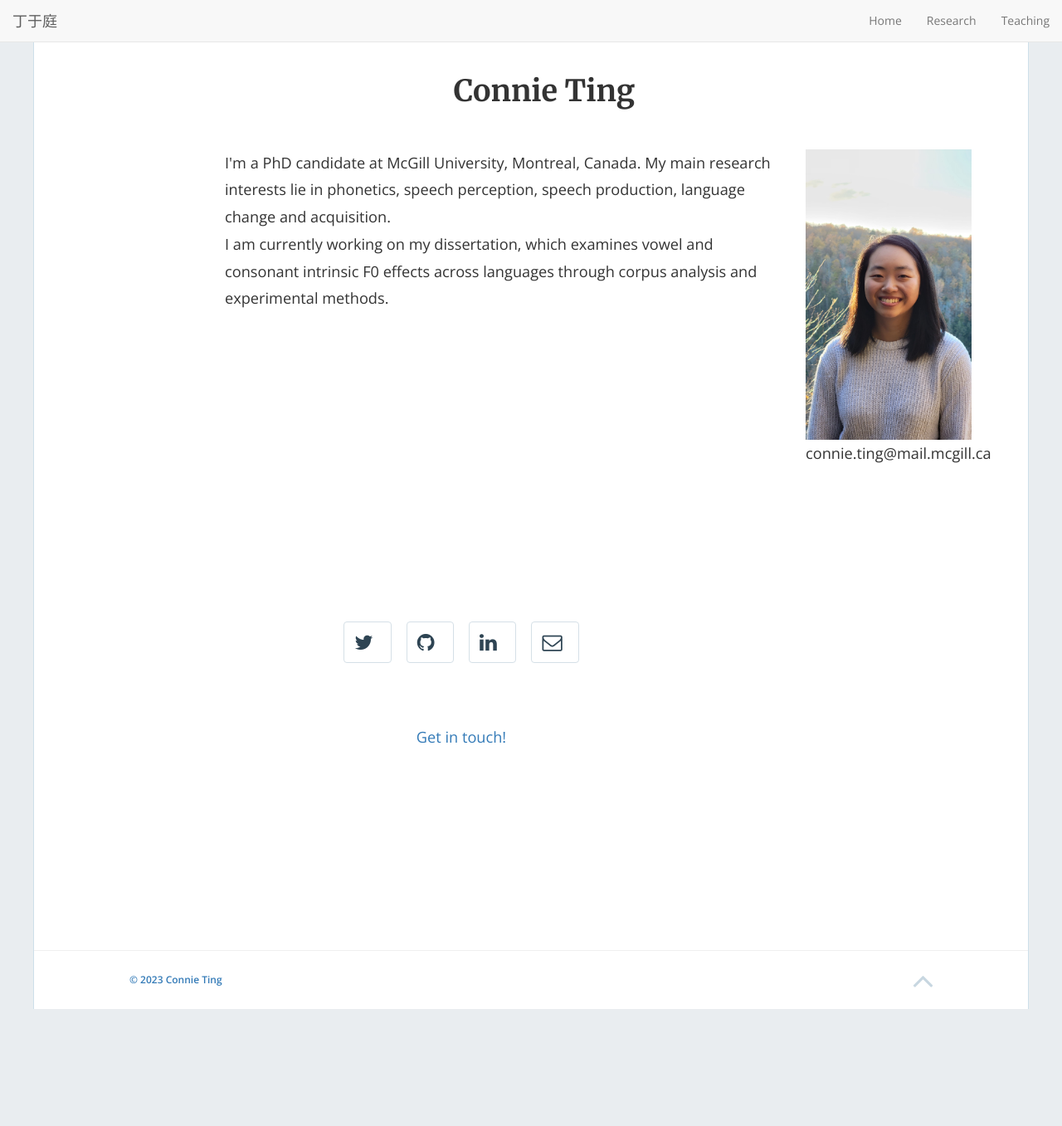
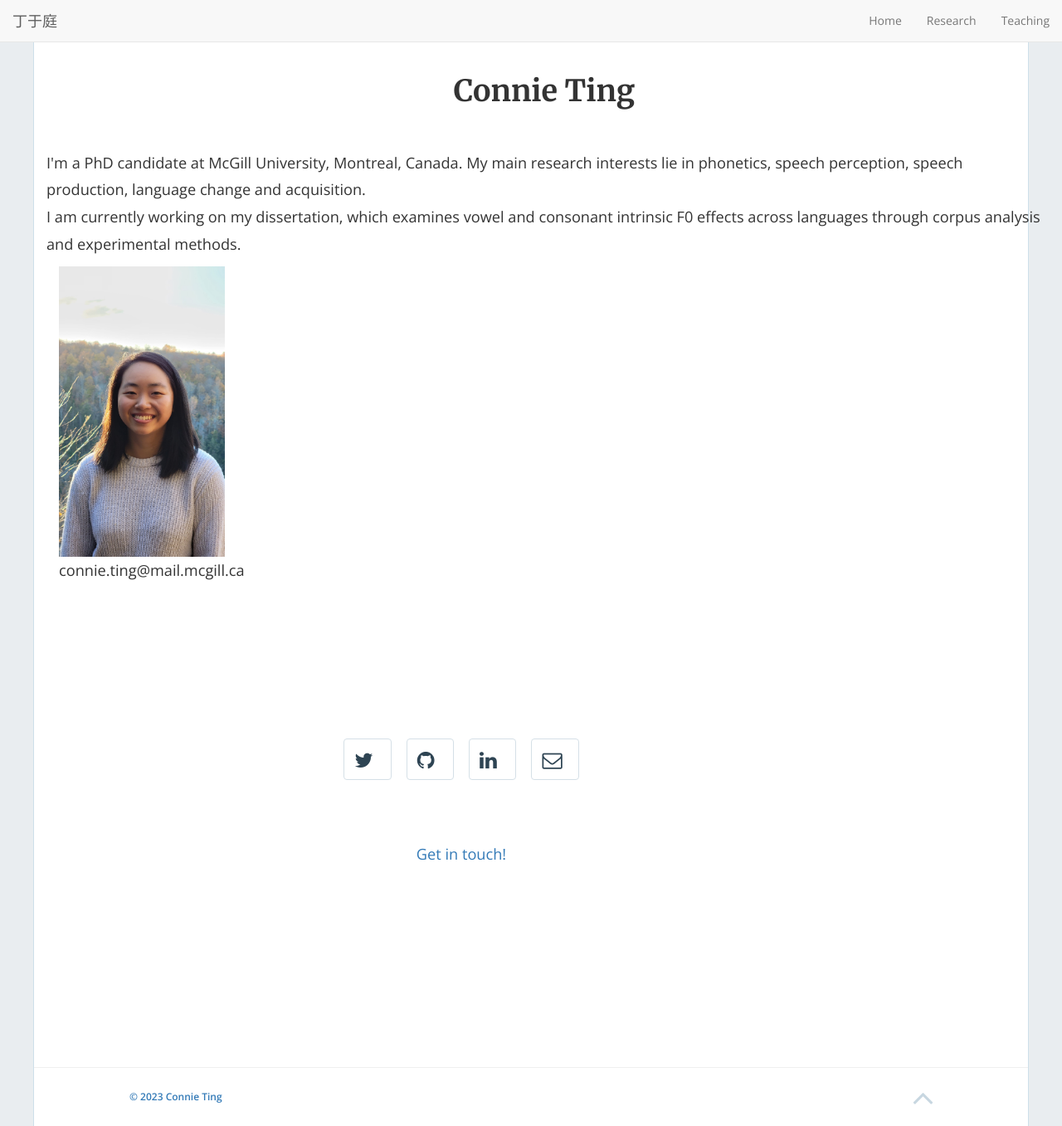
Before and after one commit to connieting/connieting.github.io, a Jekyll site: the page built from index.html, in a window 1280 px wide and 1357 px high. Shown: the whole window at 83% size. Built offline with Jekyll 4.4.1, drawn with Linux system fonts in a browser that asks for light colours; nearby versions of some CDN libraries.

Commit message:
Update home-hero.html

```diff
--- a/_includes/home-hero.html
+++ b/_includes/home-hero.html
@@ -15,9 +15,9 @@
 
 <div class="container">
   <div class="row">
-    <div class="col-md-2">
+    <div class="col-md-1.5">
     </div>
-    <div class="col-md-7">
+    <div class="col-md-7.5">
       <p>
         {{site.description}} <br>
         {{site.thesis}}
```
